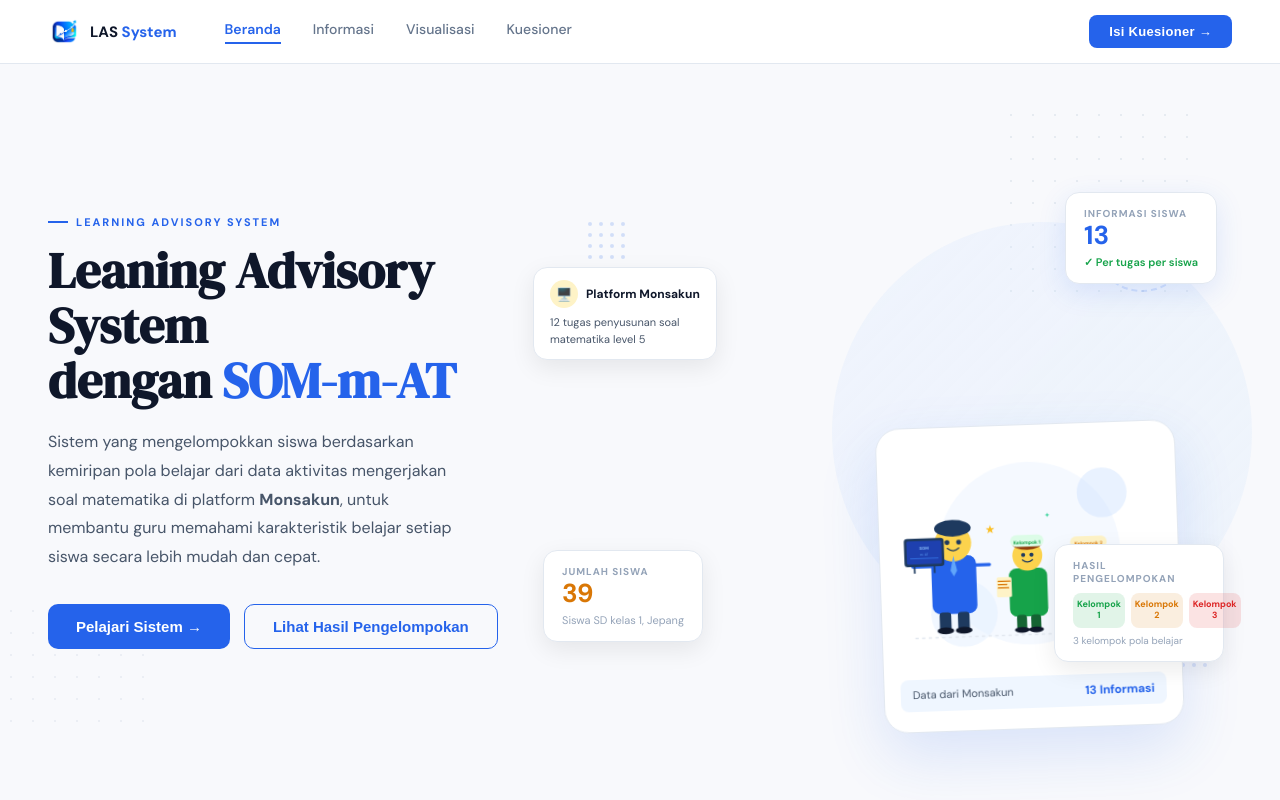
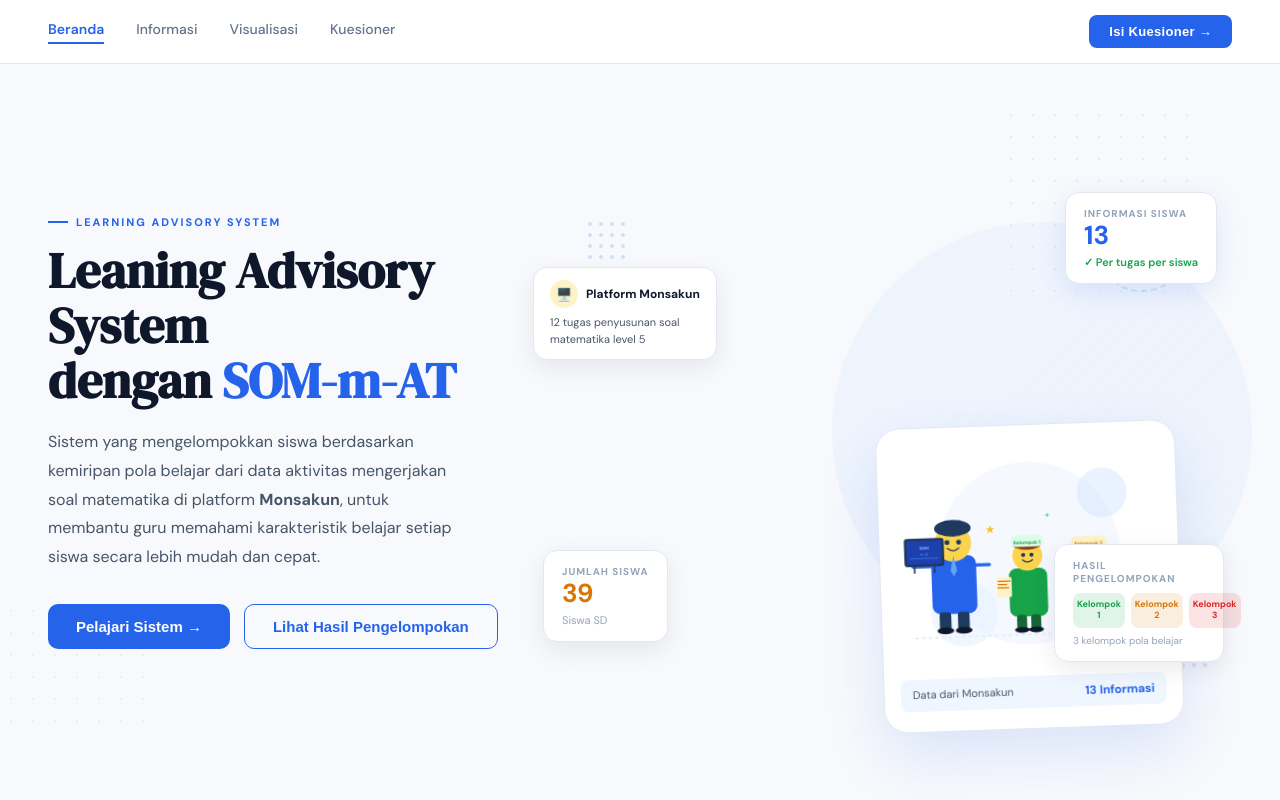
Before and after one commit to Musyaffaa2/Learning_Web_Advisory, a React (Vite) app: page / in a window 1280 px wide. Shown: the top 800 px of the page. Built offline with nearby package versions, Linux system fonts and the light colour scheme.

Commit message:
update home page with new student count and description

```diff
--- a/src/components/layout/Navbar.jsx
+++ b/src/components/layout/Navbar.jsx
@@ -25,21 +25,6 @@ export default function Navbar({ page, setPage }) {
         padding: "0 48px", display: "flex", alignItems: "center",
         height: 64, gap: 40,
       }}>
-        {/* Logo */}
-        <div
-          style={{ display: "flex", alignItems: "center", gap: 10, marginRight: 8, cursor: "pointer", flexShrink: 0 }}
-          onClick={() => navigate("home")}
-        >
-          {/* ✏️ Taruh file logo.png di folder public/ */}
-          <img
-            src="/logo.png"
-            alt="Logo"
-            style={{ width: 32, height: 32, borderRadius: 10, objectFit: "contain" }}
-          />
-          <span style={{ fontWeight: 700, fontSize: 15, color: T.text }}>
-            LAS <span style={{ color: T.blue }}>System</span>
-          </span>
-        </div>
 
         {/* Desktop links */}
         <div className="nav-links-desktop" style={{ gap: 32, flex: 1 }}>
--- a/src/pages/PageHome.jsx
+++ b/src/pages/PageHome.jsx
@@ -290,7 +290,7 @@ export default function PageHome({ setPage }) {
           }}>
             <div style={{ fontSize: 10, color: T.muted, fontWeight: 700, letterSpacing: 1 }}>JUMLAH SISWA</div>
             <div style={{ fontSize: 26, fontWeight: 800, color: T.amber, lineHeight: 1.2 }}>39</div>
-            <div style={{ fontSize: 11, color: T.muted, marginTop: 4 }}>Siswa SD kelas 1, Jepang</div>
+            <div style={{ fontSize: 11, color: T.muted, marginTop: 4 }}>Siswa SD</div>
           </div>
 
           {/* Accent: jumlah kelompok */}
```
